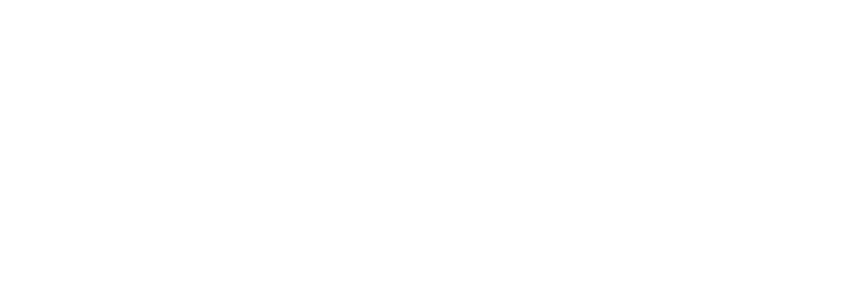
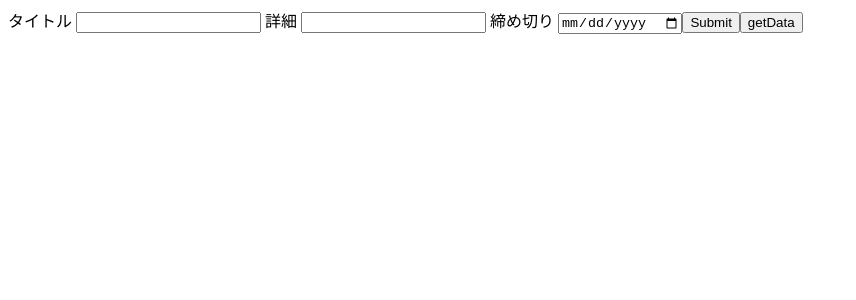
Before and after one commit to hoshii-tanni/youWIP, a Nuxt app: page /demo/firestore in a window 1280 px wide. Before the commit this address had no page. Shown: the top 300 px of the page, without its empty margins (0-856 px from the left). Built offline with nearby package versions, Linux system fonts and the light colour scheme.

Commit message:
demo/firestoreにgetDataを追加

```diff
--- a/pages/demo/add_firestore/index.vue
+++ b/pages/demo/firestore/index.vue
@@ -33,6 +33,15 @@
    >
      Submit
    </button>
+   <button
+     type="button"
+     @click="getData"
+   >
+     getData
+   </button>
+   <div id="task.title" />
+   <div id="task.description" />
+   <div id="task.date" />
  </div>
 </template>
 
@@ -62,6 +71,17 @@
          console.log('Add ID: ', ref.id)
        })
    },
+   getData () {
+     let docTasks = this.$fire.firestore.collection('tasks').doc('sb541NagO4wZGLUqh1uz')
+     docTasks
+         .get()
+         .then(function(doc) {
+           document.getElementById("task.title").innerHTML = (doc.data().title)
+           document.getElementById("task.description").innerHTML = (doc.data().description)
+           document.getElementById("task.date").innerHTML = (doc.data().deadline)
+         })
+   },
  },
+
 }
 </script>
```
